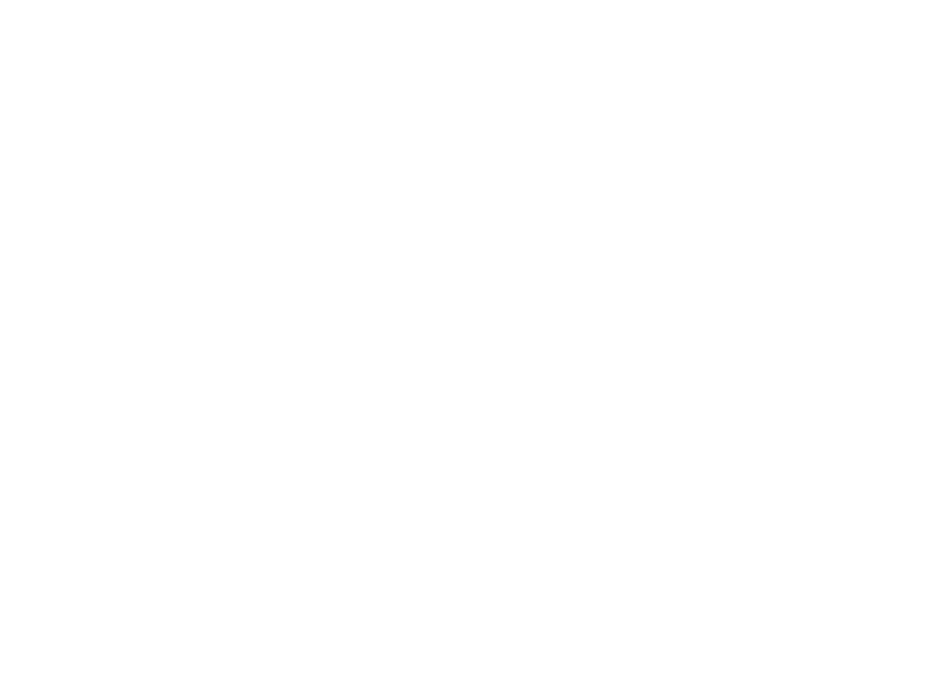
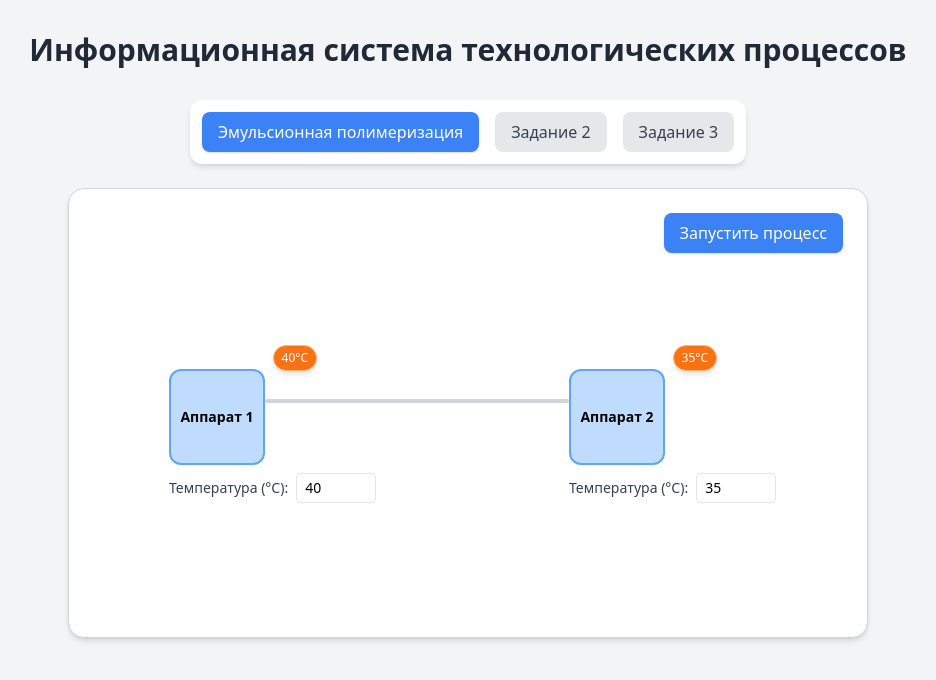
Before and after one commit to dimondlove/visualization-system-frontend, a React (Create React App) app: page / in a window 1280 px wide. Shown: the top 680 px of the page, without its empty margins (172-1108 px from the left). Built offline with nearby package versions, Linux system fonts and the light colour scheme.

Commit message:
Тестовые аппараты

```diff
--- a/src/App.js
+++ b/src/App.js
@@ -1,9 +1,25 @@
-function App() {
-  return (
-    <div className="App">
+import React, { useState } from "react";
+import { Tabs } from "./components/Tabs";
+import SumilationTab from "./pages/SimulationTab";
+import Task2Tab from "./pages/Task2Tab";
+import Task3Tab from "./pages/Task3Tab";
 
-    </div>
-  );
+export default function App() {
+    const [activeTab, setActiveTab] = useState("task1");
+
+    return (
+        <div className="min-h-screen bg-gray-100 flex flex-col items-center py-8">
+            <h1 className="text-3xl font-bold mb-8 text-gray-800">
+                Информационная система технологических процессов
+            </h1>
+
+            <Tabs activeTab={activeTab} setActiveTab={setActiveTab} />
+
+            <div className="w-full flex justify-center mt-6">
+                {activeTab === "task1" && <SumilationTab />}
+                {activeTab === "task2" && <Task2Tab />}
+                {activeTab === "task3" && <Task3Tab />}
+            </div>
+        </div>
+    );
 }
-
-export default App;
--- /dev/null
+++ b/src/components/Apparatus.js
@@ -0,0 +1,28 @@
+import React, { useState } from "react";
+import { motion } from "framer-motion";
+import { Tooltip } from "./Tooltip";
+import { TemperatureBadge } from "./TemperatureBadge";
+
+export function Apparatus({ id, name, substance, x, y, temperature, children }) {
+    const [hovered, setHovered] = useState(false);
+
+    return (
+        <div
+            className="absolute text-center"
+            style={{ left: x, top: y }}
+            onMouseEnter={() => setHovered(true)}
+            onMouseLeave={() => setHovered(false)}
+        >
+            {temperature && <TemperatureBadge temperature={temperature} />}
+
+            <motion.div
+                className="w-24 h-24 bg-blue-200 border-2 border-blue-400 rounded-xl flex items-center justify-center cursor-pointer relative"
+                whileHover={{ scale: 1.05 }}
+            >
+                <span className="text-sm font-semibold">Аппарат {id}</span>
+            </motion.div>
+            <div className="mt-2">{children}</div>
+            {hovered && <Tooltip name={name} substance={substance} />}
+        </div>
+    );
+}
--- /dev/null
+++ b/src/components/Pipeline.js
@@ -0,0 +1,31 @@
+import React from "react";
+import { motion } from "framer-motion";
+
+export function Pipeline({ from, to, active }) {
+    const width = to.x - from.x;
+
+    return (
+        <div className="absolute" style={{ left: from.x, top: from.y }}>
+            <div className="relative h-[4px] bg-gray-300 rounded" style={{ width }}>
+                {active && (
+                    <>
+                        {/* Основной поток */}
+                        <motion.div
+                            className="absolute top-0 left-0 h-[4px] bg-blue-500 rounded"
+                            initial={{ width: 0 }}
+                            animate={{ width }}
+                            transition={{ duration: 2, ease: "easeInOut" }}
+                        />
+                        {/* Двигающаяся капля */}
+                        <motion.div
+                            className="absolute top-[-6px] w-4 h-4 bg-blue-600 rounded-full shadow-md"
+                            initial={{ x:0, opacity: 0 }}
+                            animate={{ x: width - 10, opacity: [0, 1, 1, 0] }}
+                            transition={{ duration: 2, ease: "easeInOut" }}
+                        />
+                    </>
+                )}
+            </div>
+        </div>
+    );
+}
--- /dev/null
+++ b/src/components/Tabs.js
@@ -0,0 +1,26 @@
+import React from "react";
+
+export function Tabs({ activeTab, setActiveTab }) {
+    const tabs = [
+        { id: "task1", label: "Эмульсионная полимеризация" },
+        { id: "task2", label: "Задание 2" },
+        { id: "task3", label: "Задание 3" }
+    ];
+
+    return (
+        <div className="flex space-x-4 bg-white shadow-md rounded-xl p-3">
+            {tabs.map((tab) => (
+                <button
+                    key={tab.id}
+                    onClick={() => setActiveTab(tab.id)}
+                    className={`px-4 py-2 rounded-lg font-medium transition-all duration-200 ${activeTab === tab.id
+                        ? "bg-blue-500 text-white shadow"
+                        : "bg-gray-200 text-gray-700 hover:bg-gray-300"
+                    }`}
+                >
+                    {tab.label}
+                </button>
+            ))}
+        </div>
+    );
+}
--- /dev/null
+++ b/src/components/TemperatureBadge.js
@@ -0,0 +1,15 @@
+import React from "react";
+import { motion } from "framer-motion";
+
+export function TemperatureBadge({ temperature }) {
+    return (
+        <motion.div
+            className="absolute -top-6 left-1/2 -translate-x-1/2 bg-orange-500 text-white text-xs px-2 py-1 rounded-full shadow-md border border-orange-300"
+            initial={{ opacity: 0, y: -5 }}
+            animate={{ opacity: 1, y: 0 }}
+            transition={{ duration: 0.3 }}
+        >
+            {temperature}°C
+        </motion.div>
+    );
+}
--- /dev/null
+++ b/src/components/Tooltip.js
@@ -0,0 +1,10 @@
+import React from "react";
+
+export function Tooltip({ name, substance }) {
+    return (
+        <div className="absolute -top-20 left-1/2 -translate-x-1/2 bg-black text-white text-xs rounded-lg px-3 py-2 shadow-lg w-52 z-10">
+            <p className="font-semibold mb-1">{name}</p>
+            <p className="text-gray-200">{substance}</p>
+        </div>
+    );
+}
--- /dev/null
+++ b/src/pages/SimulationTab.js
@@ -0,0 +1,63 @@
+import React, { useState } from "react";
+import { Apparatus } from "../components/Apparatus";
+import { Pipeline } from "../components/Pipeline";
+
+export default function SumilationTab() {
+    const [temp1, setTemp1] = useState(40);
+    const [temp2, setTemp2] = useState(35);
+    const [isRunning, setIsRunning] = useState(false);
+
+    const handleStart = () => {
+        setIsRunning(true);
+        setTimeout(() => setIsRunning(false), 2200);
+    };
+
+    return (
+        <div className="relative w-[800px] h-[450px] border border-gray-300 bg-white rounded-2xl shadow-md p-6">
+            <div className="flex justify-end mb-4">
+                <button
+                    onClick={handleStart}
+                    className="bg-blue-500 hover:bg-blue-600 text-white px-4 py-2 rounded-lg font-medium shadow"
+                >
+                    Запустить процесс
+                </button>
+            </div>
+
+            <Apparatus
+                id="1"
+                name="Аппарат приготовления углеводородной фазы"
+                substance="Хлоропрен, канифоль, сера"
+                x={100}
+                y={180}
+                temperature={temp1}
+            >
+                <label className="text-sm text-gray-700">Температура (°C):</label>
+                <input
+                    type="number"
+                    value={temp1}
+                    onChange={(e) => setTemp1(e.target.value)}
+                    className="border rounded px-2 py-1 w-20 ml-2 text-sm"
+                />
+            </Apparatus>
+
+            <Apparatus
+                id="2"
+                name="Аппарат приготовления водной фазы"
+                substance="Раствор едкого натра, соли сульфокислот"
+                x={500}
+                y={180}
+                temperature={temp2}
+            >
+                <label className="text-sm text-gray-700">Температура (°C):</label>
+                <input
+                    type="number"
+                    value={temp2}
+                    onChange={(e) => setTemp2(e.target.value)}
+                    className="border rounded px-2 py-1 w-20 ml-2 text-sm"
+                />
+            </Apparatus>
+
+            <Pipeline from={{ x: 196, y: 210 }} to={{ x:500, y: 210 }} active={isRunning} />
+        </div>
+    );
+}
--- /dev/null
+++ b/src/pages/Task2Tab.js
@@ -0,0 +1,9 @@
+import React from "react";
+
+export default function Task2Tab() {
+    return (
+        <div className="w-[800px] h-[400px] border border-dashed border-gray-400 flex items-center justify-center rounded-2xl bg-white">
+            <p className="text-gray-500">Задание 2 появится здесь</p>
+        </div>
+    );
+}
--- /dev/null
+++ b/src/pages/Task3Tab.js
@@ -0,0 +1,9 @@
+import React from "react";
+
+export default function Task3Tab() {
+    return (
+        <div className="w-[800px] h-[400px] border border-dashed border-gray-400 flex items-center justify-center rounded-2xl bg-white">
+            <p className="text-gray-500">Задание 3 появится здесь</p>
+        </div>
+    );
+}
```
